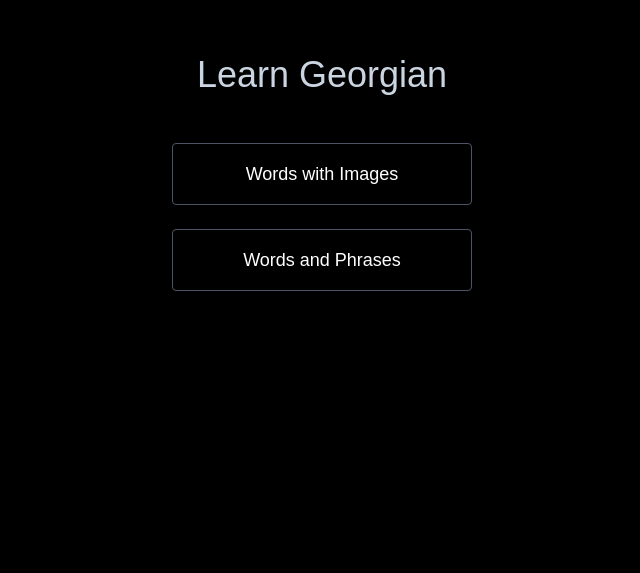
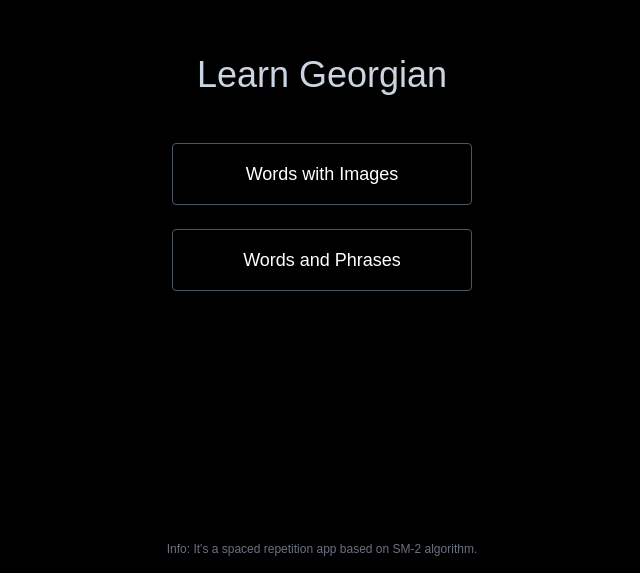
Before and after one commit to MarkMote/learn-georgian, a Next.js app: page / in a window 1280 px wide. Shown: the part 227-800 px from the top of the page, without its empty margins (318-958 px from the left). Built offline with nearby package versions, Linux system fonts and the light colour scheme.

Commit message:
touch up

```diff
--- a/app/page.tsx
+++ b/app/page.tsx
@@ -12,7 +12,7 @@ export default function HomePage() {
       <h1 className="text-4xl font-light mb-12 text-slate-300">Learn Georgian</h1>
       {/* <p className="text-sm text-slate-400 mb-12">Mark's Georgian Learning App. </p> */}
 
-      <div className="flex flex-col space-y-6"> {/* Stack buttons vertically with space */}
+      <div className="flex flex-col space-y-6 text-sm"> {/* Stack buttons vertically with space */}
         <Link href="/review" className={buttonClasses}>
           Words with Images
         </Link>
@@ -23,9 +23,9 @@ export default function HomePage() {
       </div>
 
       {/* Optional: Add a footer or other elements later if needed */}
-      {/* <footer className="absolute bottom-4 text-xs text-gray-500">
-        Footer text
-      </footer> */}
+      <footer className="absolute bottom-4 text-xs text-gray-500">
+        Info: It's a spaced repetition app based on SM-2 algorithm.
+      </footer>
     </div>
   );
 }
--- a/app/phrases/page.tsx
+++ b/app/phrases/page.tsx
@@ -754,7 +754,7 @@ export default function ReviewPage() {
         </div>
 
         {/* Center Score: Show number of known phrases / total phrases */}
-        <div className="text-sm">
+        <div className="text-sm pl-3">
             {knownPhrases.length} / {allPhrases.length} Phrases
         </div>
 
```
